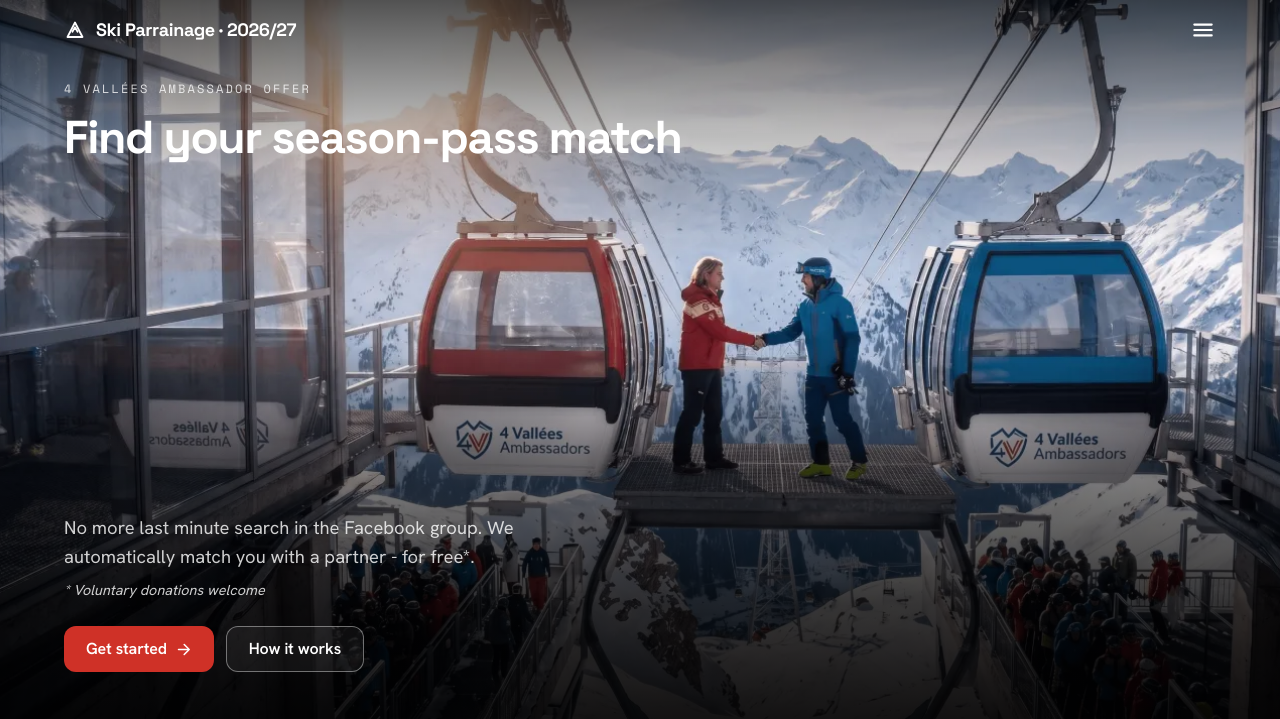
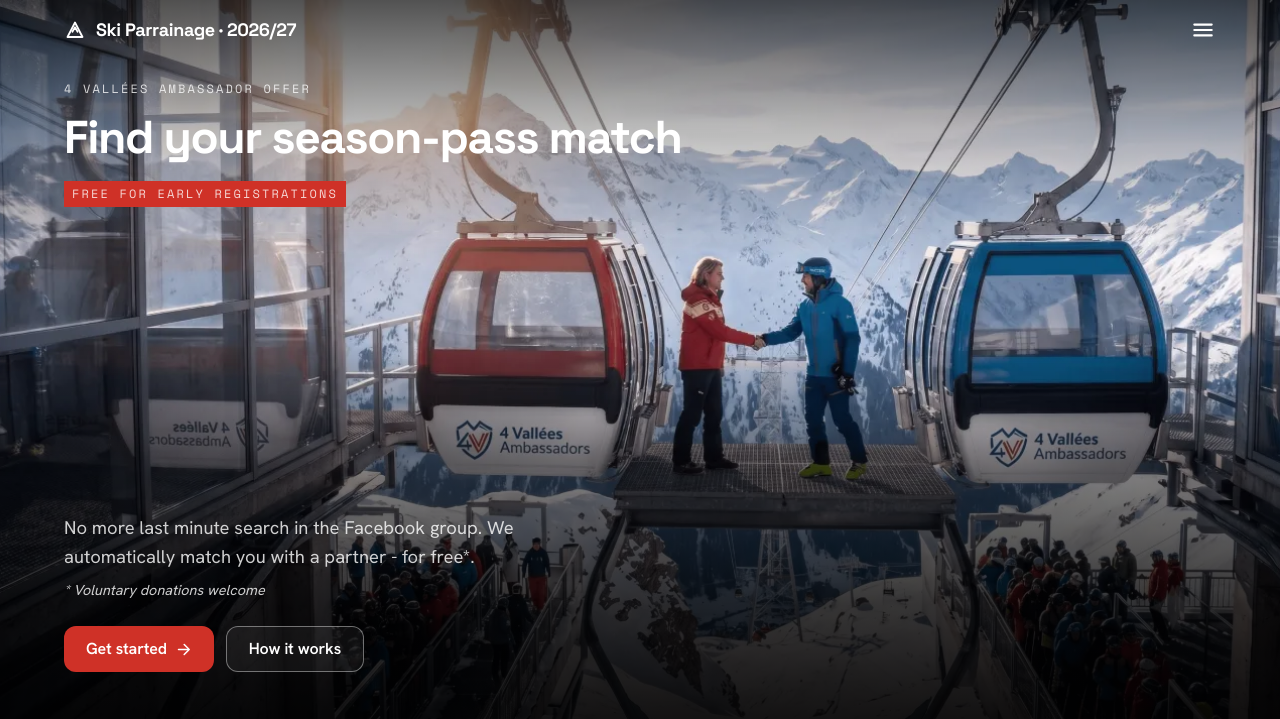
Before and after one commit to hugorodgerbrown/ambassadeurs, a Django app: page / in a window 1280 px wide. Shown: the top 719 px of the page. Run offline with Django 5.2, Linux system fonts and the light colour scheme; data that the repository does not hold is empty; style sheets or scripts are compiled from the project's sources; parts of the project's set-up code (start-up, migrations or seed data) failed here and were passed over.

Commit message:
Add free registration to homepage

```diff
--- a/src/css/main.css
+++ b/src/css/main.css
@@ -318,8 +318,9 @@
      --color-meta (was --color-text-3). */
   .eyebrow { font-family: var(--font-mono); font-size: var(--text-eyebrow); letter-spacing: var(--text-eyebrow--letter-spacing); text-transform: uppercase; color: var(--color-accent); }
   .label   { font-family: var(--font-mono); font-size: var(--text-label); letter-spacing: var(--text-label--letter-spacing); text-transform: uppercase; color: var(--color-meta); }
+  .lowbrow { font-family: var(--font-mono); font-size: var(--text-eyebrow); letter-spacing: var(--text-eyebrow--letter-spacing); text-transform: uppercase; background: var(--color-accent); width: fit-content; }
 
-  /* Chip / language switch. Uses --color-line-strong (was --color-border-strong),
+   /* Chip / language switch. Uses --color-line-strong (was --color-border-strong),
      --color-ink (was --color-text-1). */
   .chip { display: inline-flex; align-items: center; gap: 8px; padding: 7px 13px; border: 1px solid var(--color-line-strong); border-radius: var(--radius-pill); font-size: 13px; font-weight: 500; color: var(--color-ink); background: transparent; }
 
--- a/templates/public/home.html
+++ b/templates/public/home.html
@@ -96,6 +96,9 @@ Palette: accent = alpine red (#cf3127, Ambassador), secondary = brand blue
                 <h1 class="mb-5 text-h1 text-white">
                     {% translate "Find your season-pass match" %}
                 </h1>
+                <p class="lowbrow py-1 px-2 text-white/80">
+                    {% translate "Free for early registrations" %}
+                </p>
             </div>
             <div>
                 <p class="mb-2 max-w-lg text-lead text-white/80">
```
